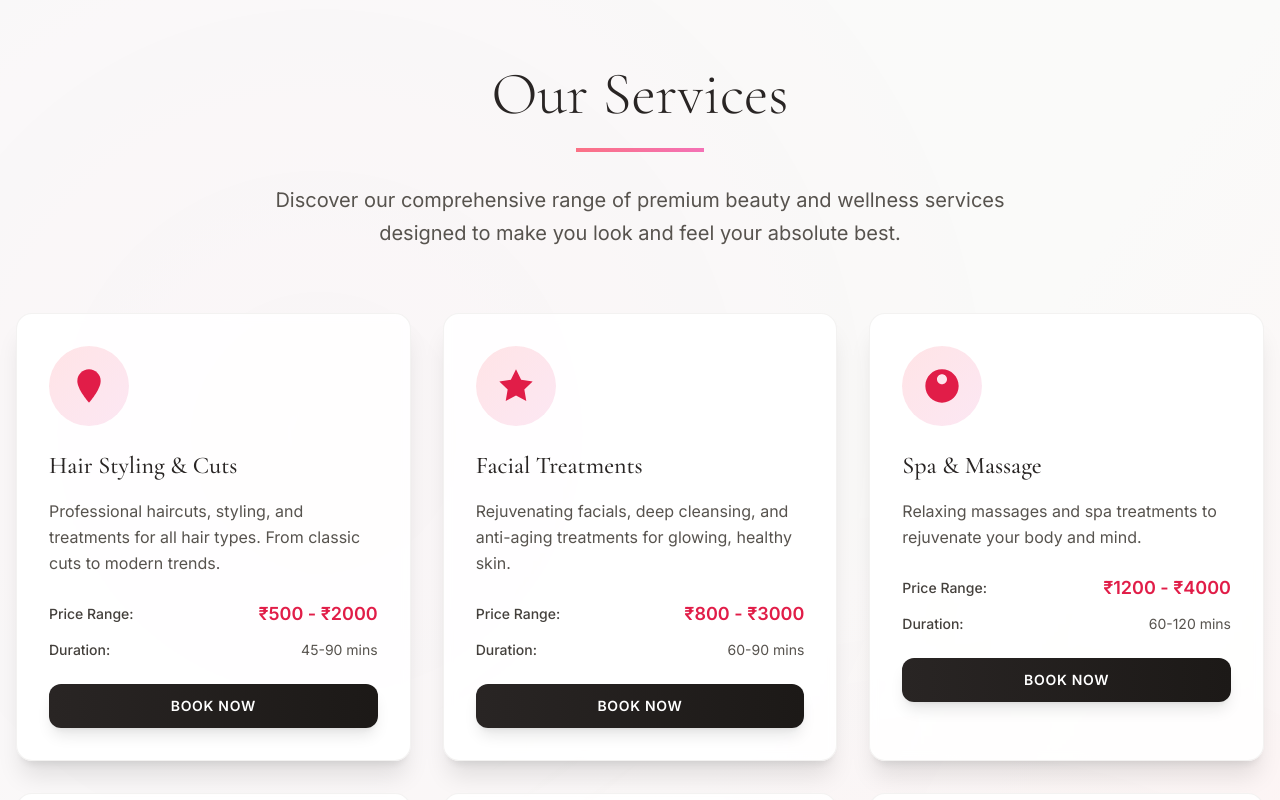
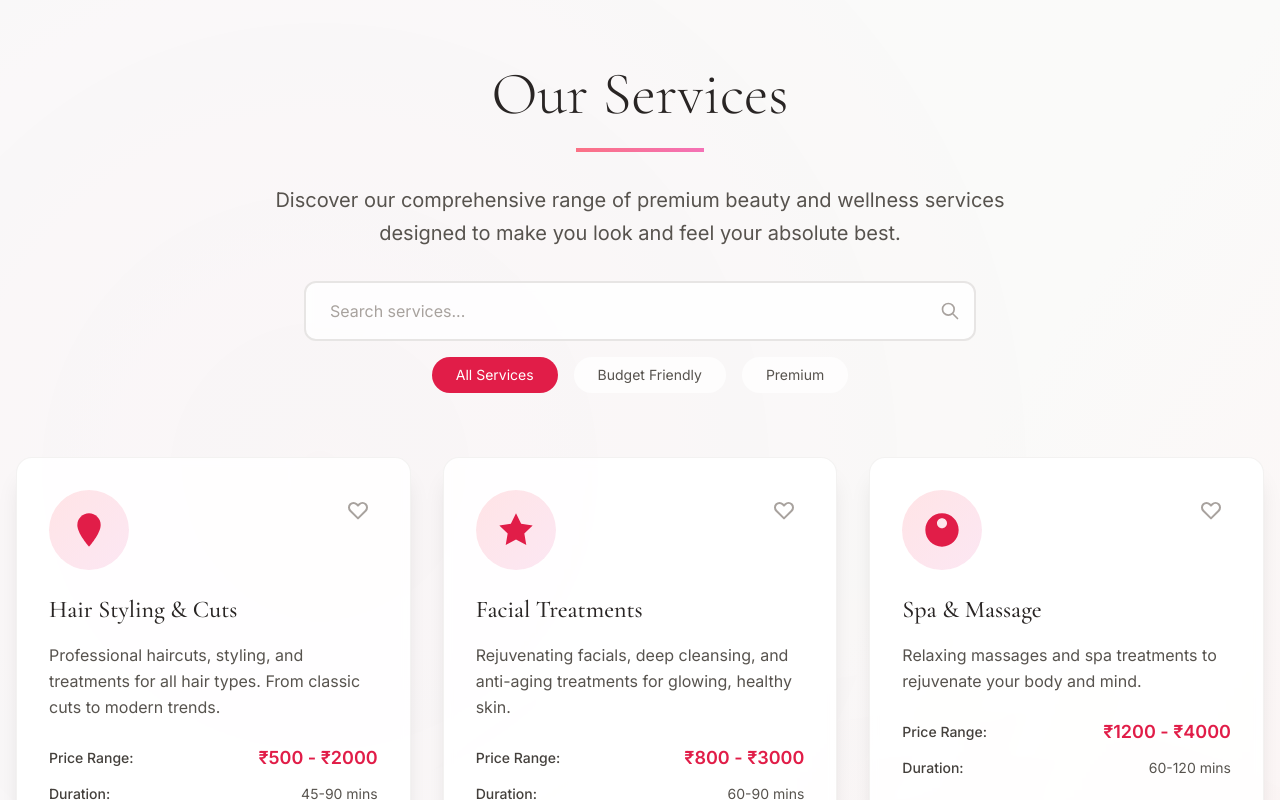
Before and after one commit to KrithikaRaviraj/super-eureka, a React (Create React App) app: page /services in a window 1280 px wide. Shown: the top 800 px of the page. Built offline with nearby package versions, Linux system fonts and the light colour scheme; no server answers.

Commit message:
Add service search, filter functionality, and CSS animations

```diff
--- a/src/Services.js
+++ b/src/Services.js
@@ -1,5 +1,24 @@
-import React from 'react';
+import React, { useState, useEffect } from 'react';
 import { useNavigate } from 'react-router-dom';
+
+// Add inline CSS animation
+const style = document.createElement('style');
+style.textContent = `
+  @keyframes fadeInUp {
+    from {
+      opacity: 0;
+      transform: translateY(30px);
+    }
+    to {
+      opacity: 1;
+      transform: translateY(0);
+    }
+  }
+  .animate-fade-in-up {
+    animation: fadeInUp 0.6s ease-out forwards;
+  }
+`;
+document.head.appendChild(style);
 
 const services = [
   {
@@ -78,6 +97,36 @@ const services = [
 
 export default function Services() {
   const navigate = useNavigate();
+  const [searchTerm, setSearchTerm] = useState('');
+  const [priceFilter, setPriceFilter] = useState('all');
+  const [favorites, setFavorites] = useState([]);
+  const [selectedService, setSelectedService] = useState(null);
+
+  useEffect(() => {
+    const savedFavorites = localStorage.getItem('serviceFavorites');
+    if (savedFavorites) {
+      setFavorites(JSON.parse(savedFavorites));
+    }
+  }, []);
+
+  const toggleFavorite = (serviceId) => {
+    const newFavorites = favorites.includes(serviceId)
+      ? favorites.filter(id => id !== serviceId)
+      : [...favorites, serviceId];
+    setFavorites(newFavorites);
+    localStorage.setItem('serviceFavorites', JSON.stringify(newFavorites));
+  };
+
+  const filteredServices = services.filter(service => {
+    const matchesSearch = service.name.toLowerCase().includes(searchTerm.toLowerCase()) ||
+                         service.description.toLowerCase().includes(searchTerm.toLowerCase());
+
+    const matchesPrice = priceFilter === 'all' ||
+      (priceFilter === 'budget' && parseInt(service.price.split(' - ')[0].replace('₹', '')) < 1000) ||
+      (priceFilter === 'premium' && parseInt(service.price.split(' - ')[0].replace('₹', '')) >= 1000);
+
+    return matchesSearch && matchesPrice;
+  });
 
   const handleBookNow = (service) => {
     const userSession = localStorage.getItem('userSession');
@@ -102,18 +151,81 @@ export default function Services() {
           <div className="text-center mb-16">
             <h1 className="font-serif text-4xl sm:text-5xl lg:text-6xl font-light text-stone-800 mb-6">Our Services</h1>
             <div className="w-32 h-1 bg-gradient-to-r from-rose-400 to-pink-400 mx-auto mb-8"></div>
-            <p className="font-sans text-xl text-stone-600 max-w-3xl mx-auto leading-relaxed">
+            <p className="font-sans text-xl text-stone-600 max-w-3xl mx-auto leading-relaxed mb-8">
               Discover our comprehensive range of premium beauty and wellness services designed to make you look and feel your absolute best.
             </p>
+
+            {/* Search and Filter Controls */}
+            <div className="max-w-2xl mx-auto space-y-4">
+              <div className="relative">
+                <input
+                  type="text"
+                  placeholder="Search services..."
+                  value={searchTerm}
+                  onChange={(e) => setSearchTerm(e.target.value)}
+                  className="w-full px-6 py-4 rounded-xl border-2 border-stone-200 focus:border-rose-400 focus:outline-none bg-white/80 backdrop-blur-sm font-sans text-stone-700 placeholder-stone-400"
+                />
+                <svg className="absolute right-4 top-1/2 transform -translate-y-1/2 w-5 h-5 text-stone-400" fill="none" stroke="currentColor" viewBox="0 0 24 24">
+                  <path strokeLinecap="round" strokeLinejoin="round" strokeWidth={2} d="M21 21l-6-6m2-5a7 7 0 11-14 0 7 7 0 0114 0z" />
+                </svg>
+              </div>
+
+              <div className="flex justify-center space-x-4">
+                <button
+                  onClick={() => setPriceFilter('all')}
+                  className={`px-6 py-2 rounded-full font-sans text-sm transition-all duration-200 ${
+                    priceFilter === 'all' ? 'bg-rose-600 text-white' : 'bg-white/80 text-stone-600 hover:bg-rose-100'
+                  }`}
+                >
+                  All Services
+                </button>
+                <button
+                  onClick={() => setPriceFilter('budget')}
+                  className={`px-6 py-2 rounded-full font-sans text-sm transition-all duration-200 ${
+                    priceFilter === 'budget' ? 'bg-rose-600 text-white' : 'bg-white/80 text-stone-600 hover:bg-rose-100'
+                  }`}
+                >
+                  Budget Friendly
+                </button>
+                <button
+                  onClick={() => setPriceFilter('premium')}
+                  className={`px-6 py-2 rounded-full font-sans text-sm transition-all duration-200 ${
+                    priceFilter === 'premium' ? 'bg-rose-600 text-white' : 'bg-white/80 text-stone-600 hover:bg-rose-100'
+                  }`}
+                >
+                  Premium
+                </button>
+              </div>
+            </div>
           </div>
 
           <div className="grid md:grid-cols-2 lg:grid-cols-3 gap-8">
-            {services.map((service) => (
-              <div key={service.id} className="bg-white/90 backdrop-blur-sm rounded-2xl p-8 shadow-xl hover:shadow-2xl transition-all duration-300 border border-stone-200/50 hover:border-rose-200 group">
-                <div className="w-20 h-20 bg-gradient-to-br from-rose-100 to-pink-100 rounded-full flex items-center justify-center mb-6 group-hover:scale-110 transition-transform duration-300">
+            {filteredServices.map((service, index) => (
+              <div
+                key={service.id}
+                className="bg-white/90 backdrop-blur-sm rounded-2xl p-8 shadow-xl hover:shadow-2xl transition-all duration-300 border border-stone-200/50 hover:border-rose-200 group cursor-pointer transform hover:scale-105"
+                style={{ animationDelay: `${index * 100}ms` }}
+                onClick={() => setSelectedService(service)}
+              >
+                <div className="flex justify-between items-start mb-6">
+                  <div className="w-20 h-20 bg-gradient-to-br from-rose-100 to-pink-100 rounded-full flex items-center justify-center group-hover:scale-110 transition-transform duration-300">
                     <svg className="w-10 h-10 text-rose-600" fill="currentColor" viewBox="0 0 24 24">
                       <path d={service.icon}/>
                     </svg>
+                  </div>
+                  <button
+                    onClick={(e) => {
+                      e.stopPropagation();
+                      toggleFavorite(service.id);
+                    }}
+                    className="p-2 rounded-full hover:bg-rose-100 transition-colors duration-200"
+                  >
+                    <svg className={`w-6 h-6 transition-colors duration-200 ${
+                      favorites.includes(service.id) ? 'text-rose-600 fill-current' : 'text-stone-400'
+                    }`} fill={favorites.includes(service.id) ? 'currentColor' : 'none'} stroke="currentColor" viewBox="0 0 24 24">
+                      <path strokeLinecap="round" strokeLinejoin="round" strokeWidth={2} d="M4.318 6.318a4.5 4.5 0 000 6.364L12 20.364l7.682-7.682a4.5 4.5 0 00-6.364-6.364L12 7.636l-1.318-1.318a4.5 4.5 0 00-6.364 0z" />
+                    </svg>
+                  </button>
                 </div>
 
                 <h3 className="font-serif text-2xl font-medium text-stone-800 mb-4">{service.name}</h3>
@@ -130,17 +242,100 @@ export default function Services() {
                   </div>
                 </div>
 
+                <div className="flex space-x-3 mt-6">
                   <button
-                  onClick={() => handleBookNow(service)}
-                  className="w-full mt-6 bg-gradient-to-r from-stone-800 to-stone-900 hover:from-stone-900 hover:to-black text-white font-sans font-semibold py-3 px-6 rounded-xl transition-all duration-300 text-sm uppercase tracking-wider shadow-lg hover:shadow-xl transform hover:scale-[1.02]"
+                    onClick={(e) => {
+                      e.stopPropagation();
+                      handleBookNow(service);
+                    }}
+                    className="flex-1 bg-gradient-to-r from-stone-800 to-stone-900 hover:from-stone-900 hover:to-black text-white font-sans font-semibold py-3 px-6 rounded-xl transition-all duration-300 text-sm uppercase tracking-wider shadow-lg hover:shadow-xl transform hover:scale-[1.02]"
                   >
                     Book Now
                   </button>
+                  <button
+                    onClick={(e) => {
+                      e.stopPropagation();
+                      setSelectedService(service);
+                    }}
+                    className="px-4 py-3 border-2 border-stone-300 hover:border-rose-400 text-stone-700 hover:text-rose-600 rounded-xl transition-all duration-300 font-sans font-medium text-sm"
+                  >
+                    Details
+                  </button>
+                </div>
               </div>
             ))}
           </div>
         </div>
       </div>
+
+      {/* Service Detail Modal */}
+      {selectedService && (
+        <div className="fixed inset-0 z-50 flex items-center justify-center p-4 bg-black/50 backdrop-blur-sm">
+          <div className="bg-white rounded-3xl p-8 max-w-2xl w-full max-h-[90vh] overflow-y-auto shadow-2xl">
+            <div className="flex justify-between items-start mb-6">
+              <div className="flex items-center space-x-4">
+                <div className="w-16 h-16 bg-gradient-to-br from-rose-100 to-pink-100 rounded-full flex items-center justify-center">
+                  <svg className="w-8 h-8 text-rose-600" fill="currentColor" viewBox="0 0 24 24">
+                    <path d={selectedService.icon}/>
+                  </svg>
+                </div>
+                <div>
+                  <h3 className="font-serif text-3xl font-medium text-stone-800">{selectedService.name}</h3>
+                  <p className="text-rose-600 font-semibold text-lg">{selectedService.price}</p>
+                </div>
+              </div>
+              <button
+                onClick={() => setSelectedService(null)}
+                className="p-2 hover:bg-stone-100 rounded-full transition-colors duration-200"
+              >
+                <svg className="w-6 h-6 text-stone-600" fill="none" stroke="currentColor" viewBox="0 0 24 24">
+                  <path strokeLinecap="round" strokeLinejoin="round" strokeWidth={2} d="M6 18L18 6M6 6l12 12" />
+                </svg>
+              </button>
+            </div>
+
+            <div className="space-y-6">
+              <div>
+                <h4 className="font-sans font-semibold text-stone-800 mb-2">Description</h4>
+                <p className="font-sans text-stone-600 leading-relaxed">{selectedService.description}</p>
+              </div>
+
+              <div className="grid grid-cols-2 gap-4">
+                <div className="bg-stone-50 p-4 rounded-xl">
+                  <h4 className="font-sans font-semibold text-stone-800 mb-1">Duration</h4>
+                  <p className="font-sans text-stone-600">{selectedService.duration}</p>
+                </div>
+                <div className="bg-stone-50 p-4 rounded-xl">
+                  <h4 className="font-sans font-semibold text-stone-800 mb-1">Price Range</h4>
+                  <p className="font-sans text-rose-600 font-semibold">{selectedService.price}</p>
+                </div>
+              </div>
+
+              <div className="flex space-x-4 pt-4">
+                <button
+                  onClick={() => {
+                    handleBookNow(selectedService);
+                    setSelectedService(null);
+                  }}
+                  className="flex-1 bg-gradient-to-r from-stone-800 to-stone-900 hover:from-stone-900 hover:to-black text-white font-sans font-semibold py-4 px-6 rounded-xl transition-all duration-300 text-sm uppercase tracking-wider shadow-lg hover:shadow-xl"
+                >
+                  Book This Service
+                </button>
+                <button
+                  onClick={() => toggleFavorite(selectedService.id)}
+                  className={`px-6 py-4 rounded-xl border-2 transition-all duration-300 font-sans font-medium text-sm ${
+                    favorites.includes(selectedService.id)
+                      ? 'border-rose-400 text-rose-600 bg-rose-50'
+                      : 'border-stone-300 text-stone-700 hover:border-rose-400 hover:text-rose-600'
+                  }`}
+                >
+                  {favorites.includes(selectedService.id) ? 'Remove from Favorites' : 'Add to Favorites'}
+                </button>
+              </div>
+            </div>
+          </div>
+        </div>
+      )}
     </div>
   );
 }
```
Lines whose indentation alone changed are shown as unchanged.
